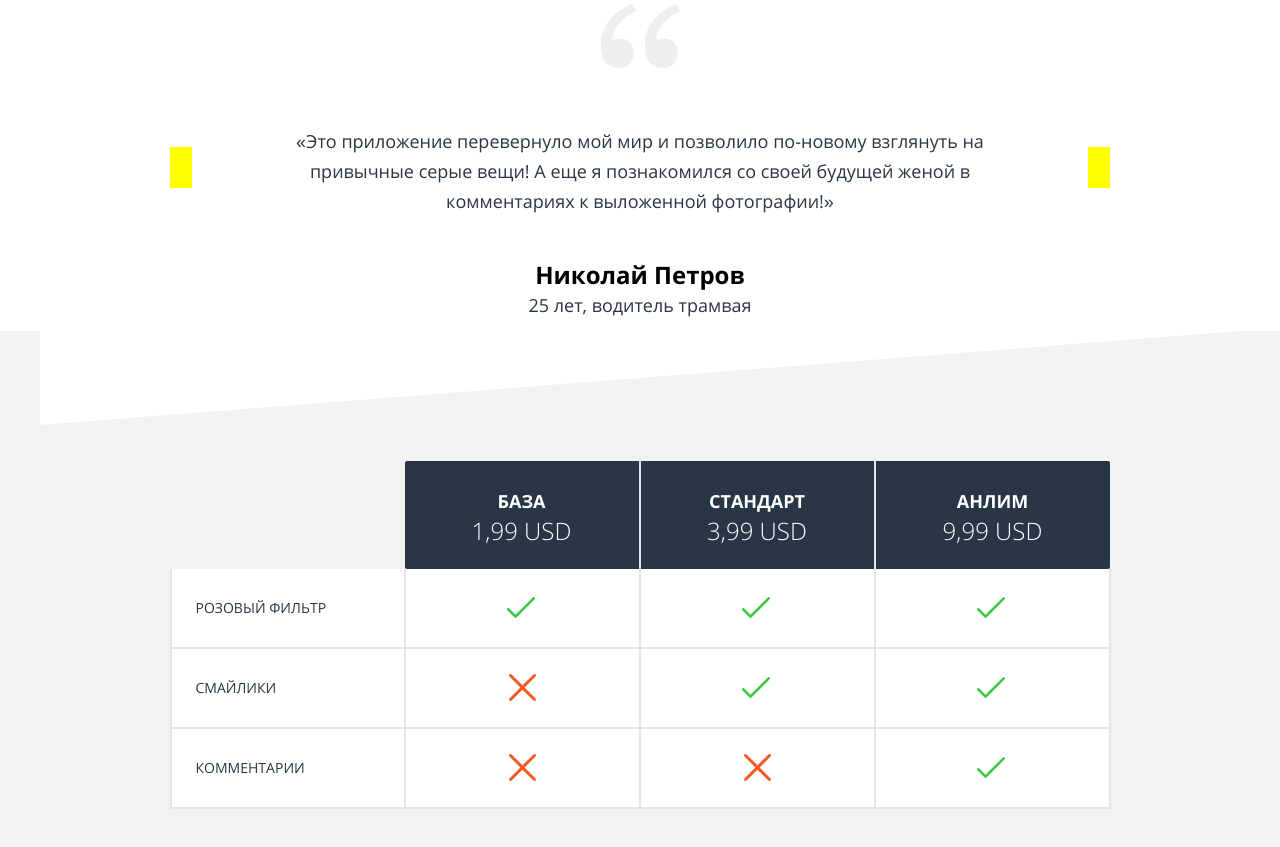
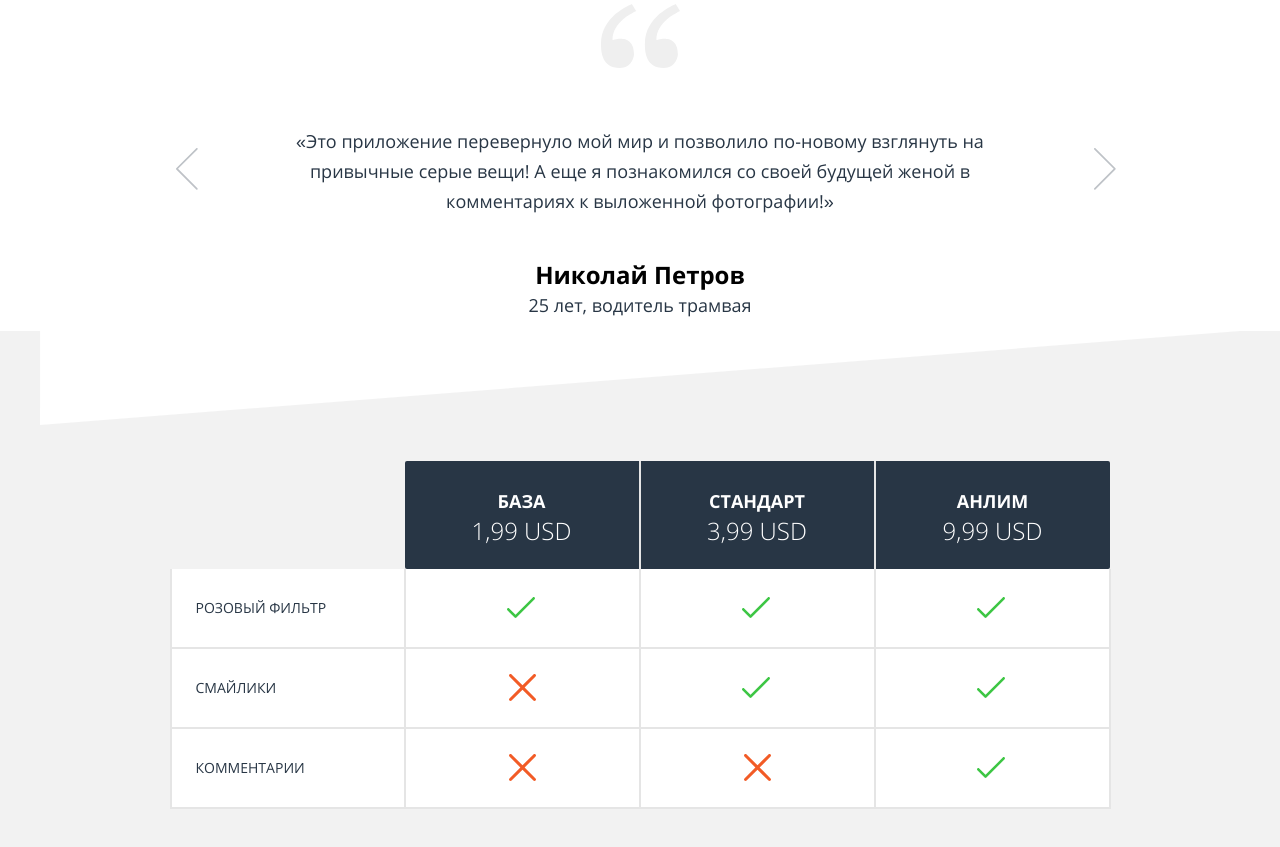
Before and after one commit to AlenaChestnaya/200224-pink, a plain HTML site: page source/index.html in a window 1280 px wide. Shown: the part 2294-3141 px from the top of the page. Drawn offline with nearby package versions, Linux system fonts and the light colour scheme; files that its build step writes are made by us from their sources; files whose address does not match are found by name.

Commit message:
Добавила стрелки переключения отзывов

```diff
--- a/source/index.html
+++ b/source/index.html
@@ -24,6 +24,12 @@
       </symbol>
       <symbol id="icon-academy" viewBox="0 0 27 34">
         <path d="M13.62,0.017L13.472,0L0,1.412v24.661l13.472,8.017l13.43-7.99l0.042-0.026V1.412L13.62,0.017z M25.019,12.127L13.495,5.334 l-0.001-0.104L13.407,5.28l-0.088-0.056v0.109L1.925,12.118V3.147l11.547-1.212l11.547,1.212V12.127z M13.405,6.787L24.923,13.5 l-4.479,2.64l-7.093-4.221l-0.013,1.415l5.904,3.513l-0.86,0.507l-5.031-2.992l-0.013,1.415l3.827,2.275l-0.782,0.523l-3.032-1.787 l-0.013,1.413l1.852,1.091l-1.8,1.081L2.034,13.622L13.405,6.787z M1.925,15.127l11.411,6.791l0.015,1.044l-7.941-4.728L5.395,19.65 l7.979,4.796l0.017,1.076l-7.972-4.741l-0.013,1.415l8.021,4.821l0.045,0.026l8.143-4.872v-1.268l-0.011-0.148v-3.761l3.415-2.036 v10.02L13.472,31.85L1.925,24.979V15.127z"/>
+      </symbol>
+      <symbol id="arrow-prev" viewBox="0 0 22 42">
+        <path d="M2.045,20.859L21.458,1.446c0.331-0.331,0.331-0.867,0-1.198c-0.33-0.331-0.867-0.331-1.197,0L0.248,20.261 c-0.331,0.33-0.331,0.867,0,1.197l20.013,20.013c0.164,0.165,0.382,0.248,0.599,0.248s0.434-0.083,0.599-0.248 c0.331-0.331,0.331-0.867,0-1.198L2.045,20.859z"/>
+      </symbol>
+      <symbol id="arrow-next" viewBox="0 0 22 42">
+        <path d="M19.661,20.859L0.248,1.446c-0.331-0.331-0.331-0.867,0-1.198c0.33-0.331,0.867-0.331,1.197,0l20.013,20.012 c0.33,0.33,0.33,0.867,0,1.197L1.445,41.471c-0.164,0.165-0.382,0.248-0.599,0.248s-0.434-0.083-0.599-0.248 c-0.331-0.331-0.331-0.867,0-1.198L19.661,20.859z"/>
       </symbol>
     </svg>
 
@@ -120,7 +126,11 @@
       <section class="review">
         <h2 class="visually-hidden">Отзывы на работу приложения</h2>
         <div class="review__container">
-          <button class="review__toggle review__toggle--prev" type="button" title="Предыдущий отзыв"></button>
+          <button class="review__toggle review__toggle--prev" type="button" title="Предыдущий отзыв">
+            <svg width="22" height="42">
+              <use xlink:href="#arrow-prev"></use>
+            </svg>
+          </button>
           <blockquote class="review__item">
           <cite class="review__author-name">Николай Петров
             <span class="review__remark">25 лет, водитель трамвая</span>
@@ -145,7 +155,11 @@
               </blockquote>
             </li> -->
 
-          <button class="review__toggle review__toggle--next" type="button" title="Следующий отзыв"></button>
+          <button class="review__toggle review__toggle--next" type="button" title="Следующий отзыв">
+            <svg width="22" height="42">
+              <use xlink:href="#arrow-next"></use>
+            </svg>
+          </button>
         </div>
         <ul class="review__slider slider-toggles">
           <li class="slider-toggles__item">
--- a/source/less/blocks/review.less
+++ b/source/less/blocks/review.less
@@ -124,7 +124,7 @@
     display: block;
     width: 22px;
     height: 41px;
-    background: yellow;
+    background-color: transparent;
     border: none;
 
     &--prev {
@@ -134,5 +134,17 @@
     &--next {
       margin-right: 10px;
     }
+
+    svg {
+      fill: #bec2c7;
+    }
+
+    &:hover svg {
+      fill: #7e868f;
+    }
+
+    &:active svg {
+      fill: #e9ebec;
+    }
   }
 }
```
